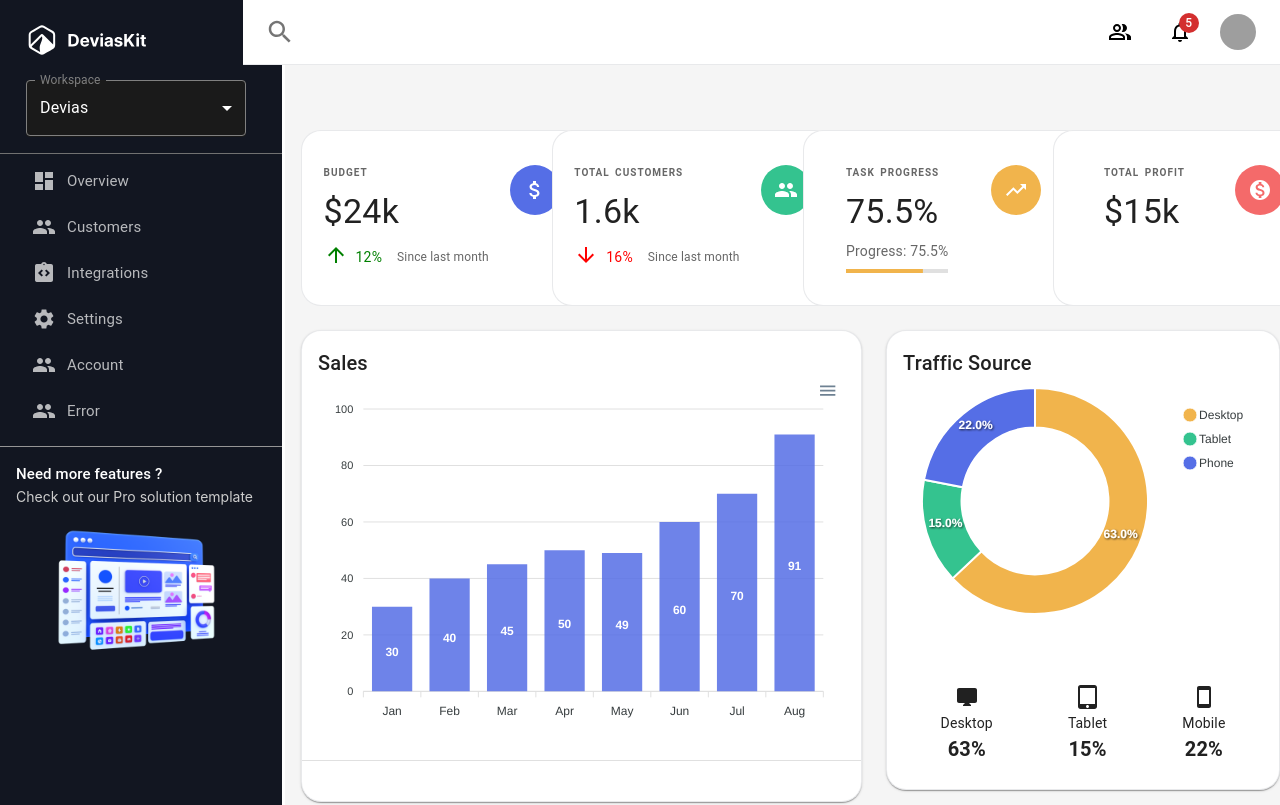
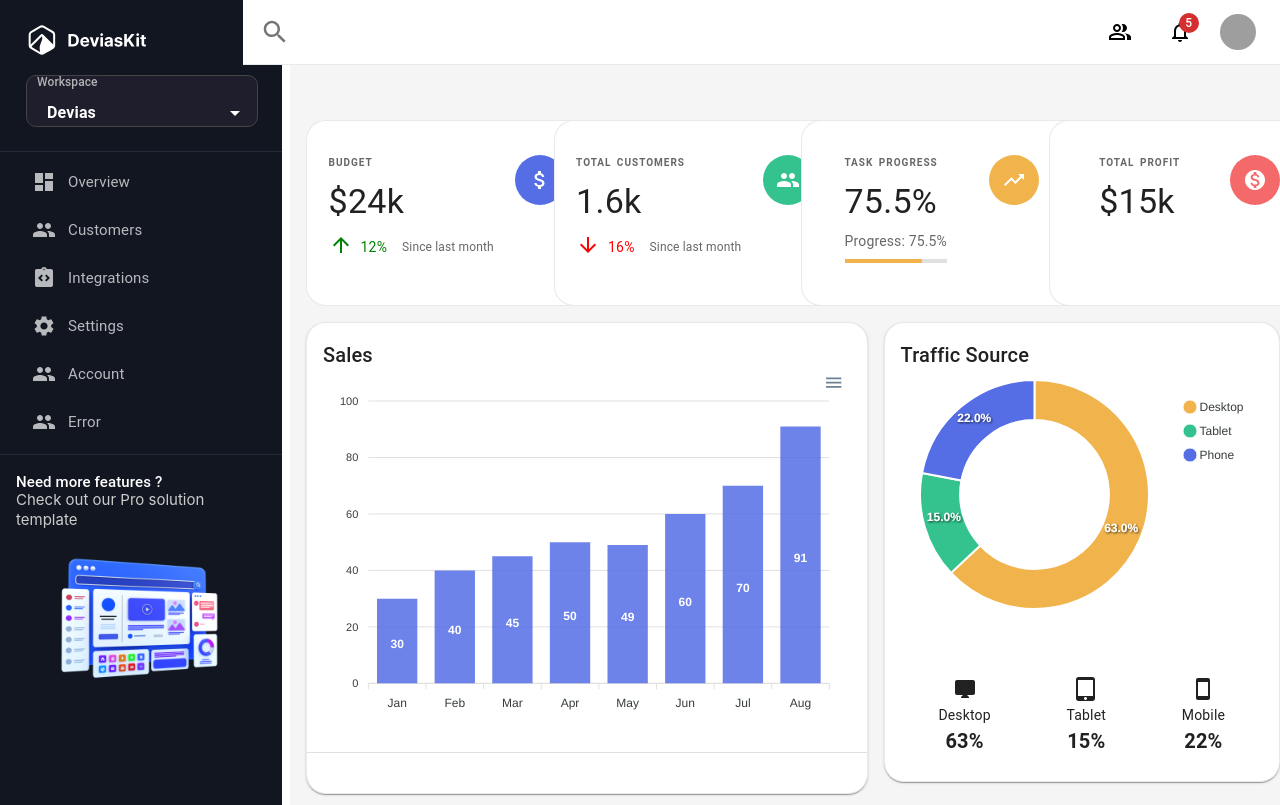
Before and after one commit to harivijay1998/DeviasKit, a React (Create React App) app: page /home in a window 1280 px wide. Shown: the top 805 px of the page. Built offline with nearby package versions, Linux system fonts and the light colour scheme; grey boxes are pictures that could not be loaded.

Commit message:
account pending

```diff
--- a/src/components/Account.js
+++ b/src/components/Account.js
@@ -33,7 +33,7 @@ const Account= () => {
   return (
     <>
     <AppHeader/>
-    <Typography variant='h4' color='black' sx={{position:'relative',paddingInlineStart:'30px' , top:'120px', width:'100px', fontWeight:500}}>Account</Typography>
+    <Typography variant='h4' color='black' sx={{position:'relative',paddingInlineStart:'20px' , top:'125px', width:'100px', fontWeight:500}}>Account</Typography>
     <Grid container spacing={2} sx={{paddingInlineStart:'30px',paddingBlock:'50px',gap:'50px', position:'relative', marginBlockStart:'100px'}}>
       <Grid item xs={3} sx={{border:'1px solid #c3c7cc63',paddingBlock:'0px',height:'350px',borderRadius:'20px',width:'300px'}}>
         <Box sx={{ display: 'flex', flexDirection:'column',alignItems: 'center', marginBottom: 2 ,paddingBlock:'50px' ,paddingInline:'50px' }}>
--- a/src/components/AppHeader.js
+++ b/src/components/AppHeader.js
@@ -64,7 +64,7 @@ const AppHeader = ({ onSearchToggle }) => {
       <Toolbar sx={{ display: 'flex', justifyContent: 'space-between' }}>
         <Box sx={{ display: 'flex', alignItems: 'center', flexGrow: 1 }}>
           <IconButton onClick={handleSearch} >
-            <SearchIcon sx={{height:'30px', fontSize:'50px', left:'-20px', position:'relative' , fontWeight:200}} />
+            <SearchIcon sx={{height:'30px', fontSize:'50px', left:'-25px', position:'relative' , fontWeight:200, top:'0px'}} />
           </IconButton>
           {isOpen && (
             <InputBase
--- a/src/components/Customers.js
+++ b/src/components/Customers.js
@@ -101,19 +101,21 @@ const Customers = () => {
     <>
     <Box sx={
       {
-        height:'130vh'
+        height:'130vh',
+        marginLeft:'-10px',
+        marginBlockStart:'8px'
       }
     }>
     <AppHeader/>
-      <Typography variant='h4' color='black' sx={{position:'relative', paddingInlineStart:'30px' , top:'120px'}}>Customers</Typography>
-      <Button sx={{backgroundColor:'#635bff', color:'white' , position:'relative' , left:'1100px' , top:'90px' , paddingInline:'20px', borderRadius:'10px'}}>ADD+</Button>
-      <Button sx={{backgroundColor:'white' , color:'black', border:'1px solid #c3c7cc63', top:'130px', right:'50px', height:'43px'}}><IconButton>
+      <Typography variant='h4' color='black' sx={{position:'relative', paddingInlineStart:'30px' , top:'120px', left:'-5px'}}>Customers</Typography>
+      <Button sx={{backgroundColor:'#635bff', color:'white' , position:'relative' , left:'1130px' , top:'80px' , paddingInline:'20px', borderRadius:'10px', paddingBlock:'8px'}}>+ Add</Button>
+      <Button sx={{backgroundColor:'white' , color:'black', top:'127px', right:'55px', height:'43px', textTransform:'none'}}><IconButton>
             <ImportExportIcon />
           </IconButton>Import</Button>
-      <Button sx={{backgroundColor:'white' , color:'black', border:'1px solid #c3c7cc63', top:'130px', right:'30px', height:'43px'}}><IconButton>
+      <Button sx={{backgroundColor:'white' , color:'black' , top:'127px', right:'40px', height:'43px', textTransform:'none'}}><IconButton>
             <ImportExportIcon />
           </IconButton>Export</Button>
-    <Box sx={{ padding: 2  , position:'relative', marginBlockStart:'150px'}}>
+    <Box sx={{ padding: 2  , position:'relative', marginBlockStart:'140px' , left:'10px', width:'1180px'}}>
       <Box sx={{ border: "1px solid #c3c7cc63", borderRadius:'20px'}}>
           <TextField
 
@@ -176,7 +178,7 @@ const Customers = () => {
               alt={customer.name}
               sx={{ marginRight: "10px" }}
             >
-              {customer.name[0]} {/* Fallback initials if no avatar */}
+              {customer.name[0]}
             </Avatar>
             {customer.name}
           </Box>
--- a/src/components/DashBoard.js
+++ b/src/components/DashBoard.js
@@ -209,11 +209,11 @@ const Dashboard = () => {
           paddingInlineStart: 2,
           backgroundColor: "#f5f5f5",
           minHeight: "180vh",
-          marginTop: "130px",
+          marginTop: "120px",
           marginBlockEnd:'130px'
         }}
       >
-        <Grid container spacing={3}>
+        <Grid container spacing={2}>
           {statCards.map((item, index) => (
             <Grid
               item
@@ -229,7 +229,7 @@ const Dashboard = () => {
                   paddingBlockStart: 3,
                   border: "1px solid #c3c7cc63",
                   borderRadius: "20px",
-                  height: "150px",
+                  height: "160px",
                   width: "280px",
                   boxShadow: "none",
                   paddingInline: 0,
--- a/src/components/Home.js
+++ b/src/components/Home.js
@@ -11,7 +11,7 @@ const Home = () => {
       <Box
   sx={{
     flexGrow: 1,
-    marginInlineStart: "285px",
+    marginInlineStart: "290px",
     backgroundColor: "#f5f5f5",
     overflow: "visible",
     height: "auto",
--- a/src/components/Integrations.js
+++ b/src/components/Integrations.js
@@ -15,10 +15,10 @@ import SearchIcon from "@mui/icons-material/Search";
 import { Button } from "@mui/material";
 const IntegrationCard = ({ integration }) => {
   return (
-    <Grid item xs={6} sm={4}>
+    <Grid item xs={7} sm={4}>
       <Card
         sx={{
-          maxWidth: 365,
+          maxWidth: 380,
           height: "100%",
           textAlign: "center",
           display: "flex",
@@ -27,13 +27,14 @@ const IntegrationCard = ({ integration }) => {
           justifyContent: "center",
           border: "1px solid #c3c7cc63",
           borderRadius: "20px",
-          height:'270px'
+          height:'270px',
+          marginBlockStart:'10px'
         }}
       >
         <CardMedia
           component="img"
           height="40px"
-          sx={{ textAlign: "center", width: "40px", paddingBlockStart: "20px" }}
+          sx={{ textAlign: "center", width: "40px", paddingBlockStart: "50px" }}
           image={integration.iconUrl}
           alt={integration.name}
         />
@@ -41,11 +42,11 @@ const IntegrationCard = ({ integration }) => {
           <Typography gutterBottom variant="h5" component="div">
             {integration.name}
           </Typography>
-          <Typography variant="p" color="balck">
+          <Typography variant="p" color="balck" sx={{fontSize:'17px'}}>
             {integration.description}
           </Typography>
         </CardContent>
-        <Divider sx={{ width: "100%", margin: "10px 50px" }} />
+        <Divider sx={{ width: "100%", marginBlockStart:'10px' }} />
 
         <Box
           sx={{
@@ -160,12 +161,12 @@ const Integrations = () => {
 
   return (
     < >
-    <Box sx={{marginBlockStart:'30px', height:'150vh'}}>
+    <Box sx={{marginBlockStart:'30px', height:'150vh', marginInlineStart:'-5px'}}>
         <AppHeader />
       <Typography
         variant="h4"
         color="black"
-        sx={{ position: "relative", paddingInlineStart: "20px", top: "100px" }}
+        sx={{ position: "relative", paddingInlineStart: "20px", top: "95px" }}
       >
         Integrations
       </Typography>
@@ -186,10 +187,10 @@ const Integrations = () => {
         sx={{
           backgroundColor: "white",
           color: "black",
-          border: "1px solid #c3c7cc63",
-          top: "120px",
-          right: "60px",
-          height:'43px'
+          top: "100px",
+          right: "70px",
+          height:'43px',
+          textTransform:'none'
         }}
       >
         <IconButton>
@@ -200,10 +201,10 @@ const Integrations = () => {
         sx={{
           backgroundColor: "white",
           color: "black",
-          border: "1px solid #c3c7cc63",
-          top: "120px",
-          right: "40px",
-          height:'43px'
+          top: "100px",
+          right: "70px",
+          height:'43px',
+          textTransform:'none'
         }}
       >
         <IconButton>
@@ -211,7 +212,7 @@ const Integrations = () => {
           </IconButton>Export
       </Button>
 
-      <Box sx={{ padding: 2, marginBlockStart: "140px" }}>
+      <Box sx={{ padding: 2, marginBlockStart: "110px" }}>
         <Box sx={{ border: "1px solid #c3c7cc63", borderRadius: "20px" }}>
           <TextField
             placeholder="Search Integrations"
--- a/src/components/Settings.js
+++ b/src/components/Settings.js
@@ -67,11 +67,11 @@ const Settings = () => {
       <AppHeader />
       <Typography
         variant="h4"
-        sx={{ position: "relative", top: "130px", left: "0px" , paddingInlineStart:'30px' , fontWeight:500}}
+        sx={{ position: "relative", top: "125px", left: "-10px" , paddingInlineStart:'30px' , fontWeight:500}}
       >
         Settings
       </Typography>
-      <Box sx={{ padding: 2, marginBlockStart: "120px" }}>
+      <Box sx={{ padding: 1, marginBlockStart: "120px", marginInlineStart:'10px' }}>
         <Box
           sx={{
             mt: 2,
@@ -83,15 +83,16 @@ const Settings = () => {
           <Box
             sx={{
               borderBottom: "1px solid #c3c7cc63",
-              paddingInlineStart: "20px",
-              paddingBlockEnd: "20px",
+              paddingInlineStart: "25px",
+              paddingBlockEnd: "10px",
+              paddingBlockStart:"0px"
             }}
           >
             <Typography variant="h6" sx={{fontSize:'20px'}}>Notifications</Typography>
-            <Typography variant="body2" color="gray">Manage the notifications</Typography>
+            <Typography variant="body2" color="gray" sx={{position:'relative', top:'-5px'}}>Manage the notifications</Typography>
           </Box>
           <Box sx={{ display: "flex", alignItems: "center", gap: "40px", paddingBlock:'20px' }}>
-            <Box sx={{ mt: 2, paddingInlineStart: "20px" }}>
+            <Box sx={{ mt: 0, paddingInlineStart: "25px" , paddingBlockStart:'-20px'}}>
               <Typography variant="h6">Email</Typography>
               <Box sx={{ display: "flex", flexDirection: "column" }}>
                 <FormControlLabel
@@ -117,7 +118,7 @@ const Settings = () => {
               </Box>
             </Box>
 
-            <Box sx={{ mt: 2, paddingInlineStart: "150px" }}>
+            <Box sx={{ mt: 1, paddingInlineStart: "190px" }}>
               <Typography variant="h6">Phone</Typography>
               <Box sx={{ display: "flex", flexDirection: "column" }}>
                 <FormControlLabel
@@ -149,23 +150,25 @@ const Settings = () => {
 
         <Box
           sx={{
-            mt: 4,
+            mt: 2,
             border: "1px solid #c3c7cc63",
             borderRadius: "20px",
-            paddingBlockEnd: "30px",
+            paddingBlockEnd: "10px",
           }}
         >
           <Box
             sx={{
               borderBottom: "1px solid #c3c7cc63",
-              paddingBlock: "20px",
-              paddingInlineStart: "30px",
+              paddingBlockEnd: "10px",
+              paddingBlockStart:'25px',
+              paddingInlineStart: "20px",
+
             }}
           >
             <Typography variant="h6">Password</Typography>
-            <Typography variant="p" color="#aaa">Update Password</Typography>
+            <Typography variant="p" color="#aaa"sx={{position:'relative', top:'-5px'}}>Update Password</Typography>
           </Box>
-          <Box sx={{ paddingInlineStart: "20px", paddingBlock:'20px' }}>
+          <Box sx={{ paddingInlineStart: "20px", paddingBlock:'15px' }}>
 
             <TextField
               label="Password"
@@ -186,12 +189,12 @@ const Settings = () => {
               required
             />
           </Box>
-          <Divider sx={{backgroundColor:'#c3c7cc63', marginBlockStart:'10px'}}></Divider>
+          <Divider sx={{backgroundColor:'#c3c7cc63', marginBlockStart:'20px'}}></Divider>
 
           <Button
           variant="contained"
           color="primary"
-          sx={{ mt: 2, textTransform:'none', top:'10px', left:'1100px', borderRadius:'10px' }}
+          sx={{ mt: 2, textTransform:'none', top:'0px', left:'1100px', borderRadius:'10px' }}
           onClick={handleSaveChanges}
         >
           Update
--- a/src/components/SideBar.js
+++ b/src/components/SideBar.js
@@ -72,38 +72,59 @@ const SideBar = ({ setActiveView }) => {
 <FormControl
   variant="outlined"
   sx={{
-        minWidth: 220,
-        backgroundColor: "#1a1a1a",
-        borderRadius: 1,
-        color: "white",
+    width: '210px',
+    backgroundColor: "#1E1E2D",
+    borderRadius: "10px",
+    paddingInline: "10px",
+    paddingBlock:'10px',
+    height: "30px",
+    border: "1px solid #444",
+    display: "flex",
+    flexDirection: "column",
+    justifyContent: "center",
     marginInlineStart:'10px',
-        height:'57px'
+    marginTop:'-5px'
+
   }}
 >
-      <InputLabel sx={{ color: "gray" }}>Workspace</InputLabel>
+  <Typography
+    variant="subtitle2"
+    sx={{
+      color: "#b3b3b3",
+      fontSize: "12px",
+      marginBottom: "5px",
+    }}
+  >
+    Workspace
+  </Typography>
   <Select
     value={workspace}
     onChange={handleChange}
-        label="Workspace"
     sx={{
       color: "white",
       "& .MuiOutlinedInput-notchedOutline": {
-            borderColor: "gray",
+        border: "none",
       },
       "&:hover .MuiOutlinedInput-notchedOutline": {
-            borderColor: "white",
+        border: "none",
       },
       "& .MuiSvgIcon-root": {
         color: "white",
       },
+      fontSize: "16px",
+      fontWeight: "bold",
+      paddingLeft: "10px",
     }}
+    disableUnderline
+    variant="standard"
   >
     <MenuItem value="Devias">Devias</MenuItem>
     <MenuItem value="Other">Other</MenuItem>
   </Select>
 </FormControl>
+
       </Box>
-      <Divider sx={{ backgroundColor: "gray", marginBottom: 0,marginLeft: "-16px",
+      <Divider sx={{ backgroundColor: "#2a3040", marginBottom: 1,marginLeft: "-16px", marginBlockStart:3,
     marginRight: "-16px",}} />
       <List>
         {menuItems.map((item, index) => (
@@ -128,11 +149,12 @@ const SideBar = ({ setActiveView }) => {
                     : "rgba(255, 255, 255, 0.1)",
               },
               borderRadius: "8px",
-              marginBottom: '8px' ,
+              marginBottom: '15px' ,
               textAlign:'left',
               height:'38px',
               left:'0px',
-
+              width:'253px',
+              marginTop:'-5px'
             }}
           >
             <ListItemIcon
@@ -141,8 +163,8 @@ const SideBar = ({ setActiveView }) => {
                   activeItem === item.key
                     ? "white"
                     : "rgba(255, 255, 255, 0.7)",
-                    marginRight: "5px",
-      minWidth: "30px",
+                    marginRight: "-20px",
+      minWidth: "30 px",
               }}
             >
               {item.icon}
@@ -157,11 +179,11 @@ const SideBar = ({ setActiveView }) => {
           </ListItem>
         ))}
       </List>
-      <Divider sx={{backgroundColor:'#aaa',marginLeft: "-16px",
-    marginRight: "-16px", }}/>
+      <Divider sx={{backgroundColor:'#2a3040',marginLeft: "-16px",
+    marginRight: "-16px", marginBlockStart:'-10px' }}/>
 
-      <Typography variant="h6" sx={{fontSize:'15px', paddingBlockStart:'15px', paddingBlockEnd:'-3px'}}>Need more features ?</Typography>
-      <Typography variant="p" sx={{fontSize:'14px', color:'#ccc'}}>Check out our Pro solution template</Typography>
+      <Typography variant="h6" sx={{fontSize:'15px', paddingBlockStart:'15px', paddingBlockEnd:'-3px', wordSpacing:'2'}}>Need more features ?</Typography>
+      <Typography variant="p" sx={{fontSize:'15px', color:'#ccc', position:'relative' , top:'-5px'}}>Check out our Pro solution template</Typography>
         <Box
           component="img"
           alt="pro-img"
@@ -170,7 +192,7 @@ const SideBar = ({ setActiveView }) => {
             height:'136px',
             width:'160px',
             paddingBlockStart:'15px',
-            paddingInlineStart:'40px'
+            paddingInlineStart:'43px'
           }}/>
 
     </Box>
```
Lines whose indentation alone changed are shown as unchanged.
